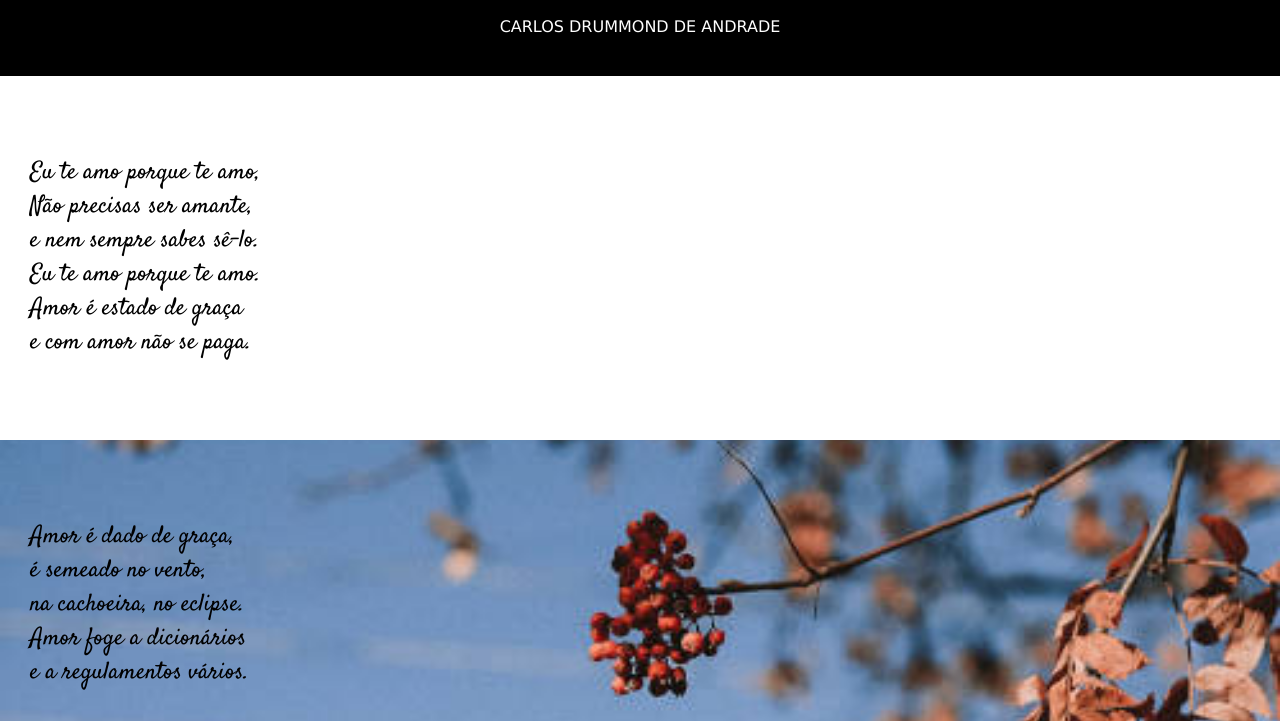
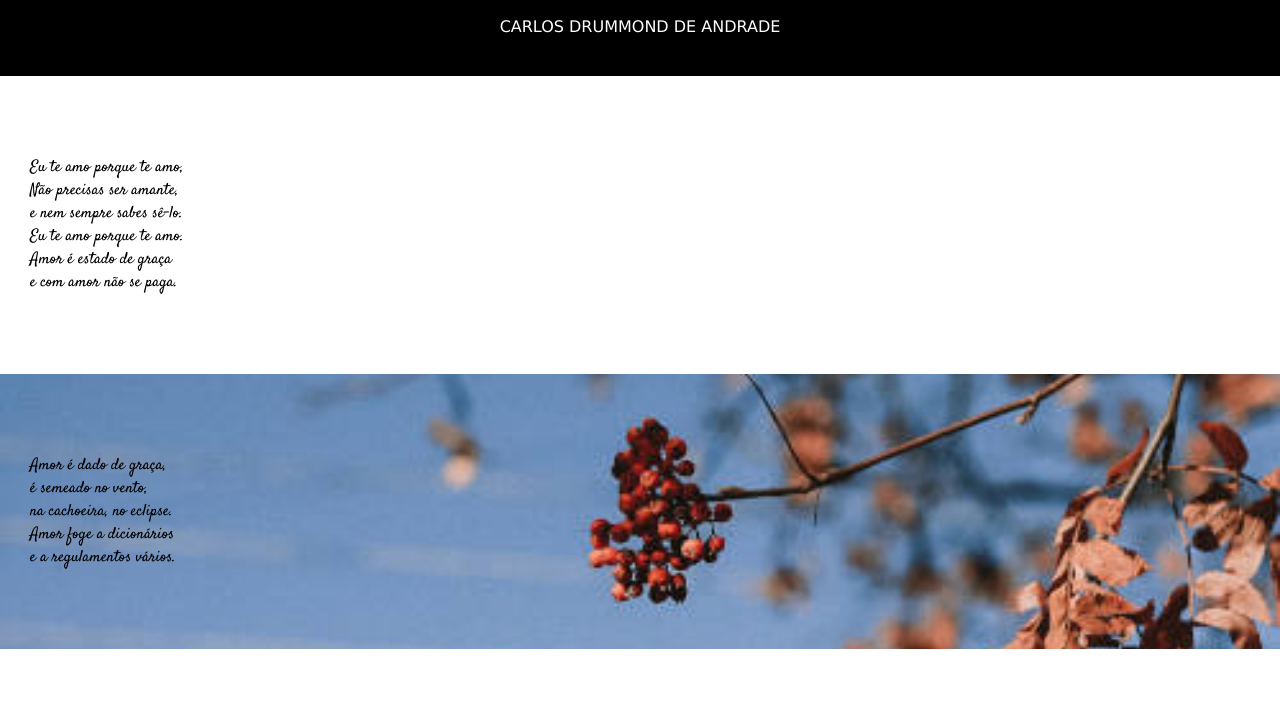
Before and after one commit to Clayton123456789/site-poemas, a plain HTML site: page index.html in a window 1280 px wide. Shown: the part 79-800 px from the top of the page. Drawn offline with Linux system fonts and the light colour scheme.

Commit message:
first commit

```diff
--- a/css/style.css
+++ b/css/style.css
@@ -37,7 +37,7 @@ section {
     padding-top: 10vh;
     padding-bottom: 10vh;
     font-family: 'Satisfy', cursive;
-    font-size: 1.5em;
+
 
 }
 section p {
```
